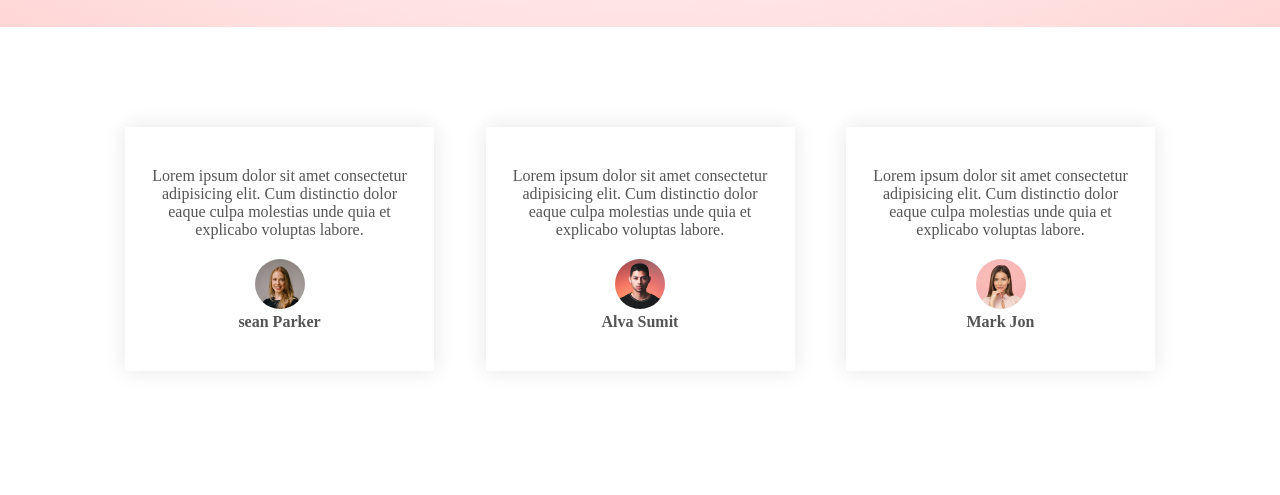
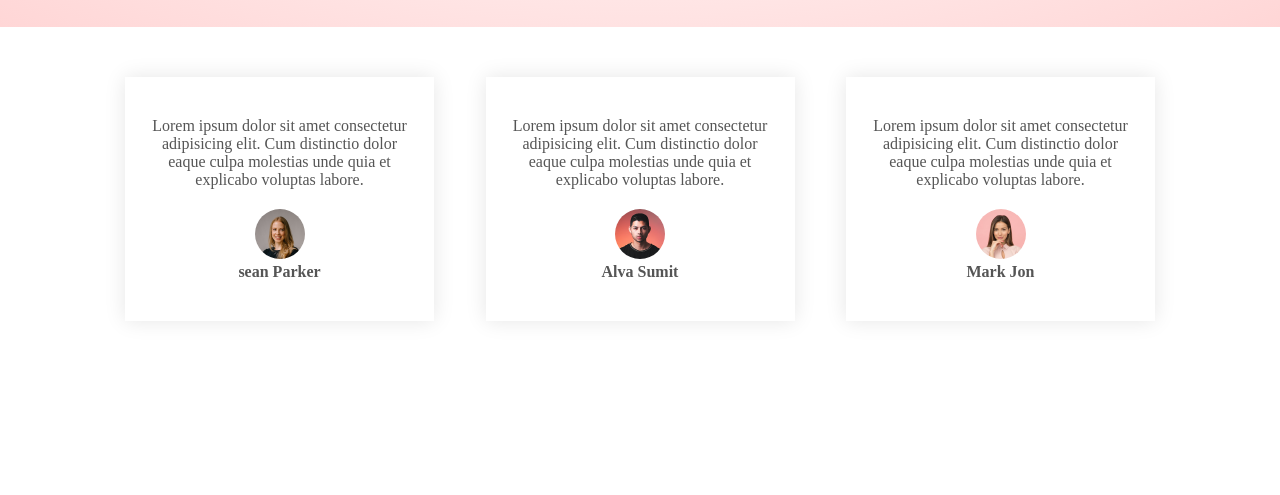
Before and after one commit to IsrafilMollah01/ahsb, a plain HTML site: page index.html in a window 1280 px wide. Shown: the part 3128-3623 px from the top of the page. Drawn offline with Linux system fonts and the light colour scheme.

Commit message:
auto publish 1690180344554

```diff
--- a/css/style.css
+++ b/css/style.css
@@ -148,7 +148,7 @@ small{
 /* ----------- testimonial ----------- */
 
 .testimonial{
-    padding: 100px;
+    padding: 50px;
 }
 .testimonial .col-3{
     text-align: center;
```
